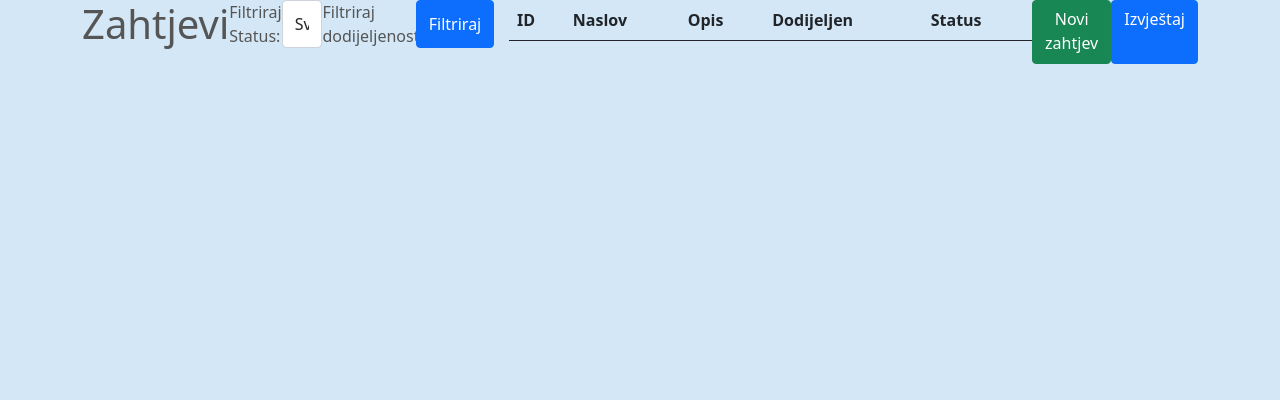
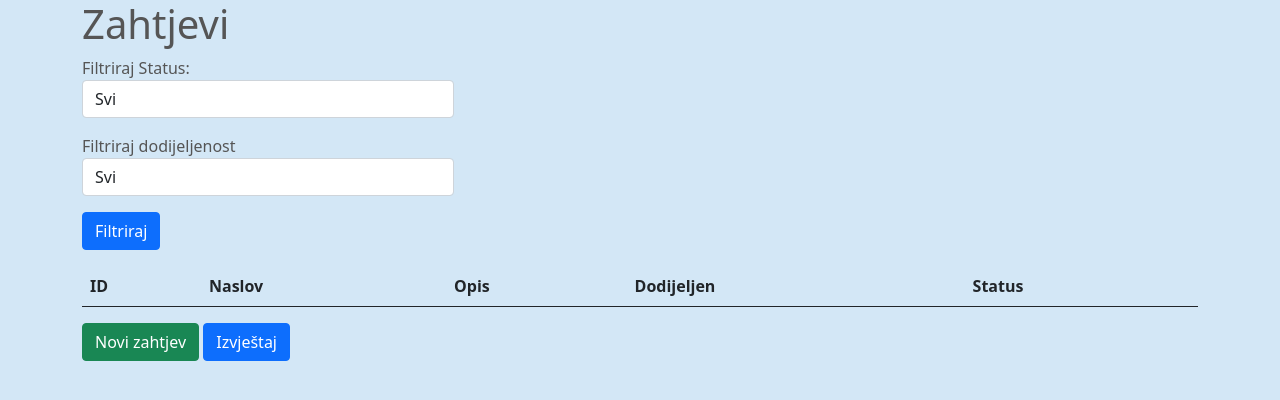
Before and after one commit to igorpavlic/Helpdesk, a Flask app: page / in a window 1280 px wide. Shown: the top 400 px of the page. Run offline with Flask 3, Linux system fonts and the light colour scheme; data that the repository does not hold is empty.

Commit message:
Update custom.css

```diff
--- a/static/custom.css
+++ b/static/custom.css
@@ -12,9 +12,6 @@ body {
     background-color: var(--accent-color) !important;
     color: #555 !important;
 }
-
-div {
-    display: flex;
 
 a {
     color: #2e5a94;
```
